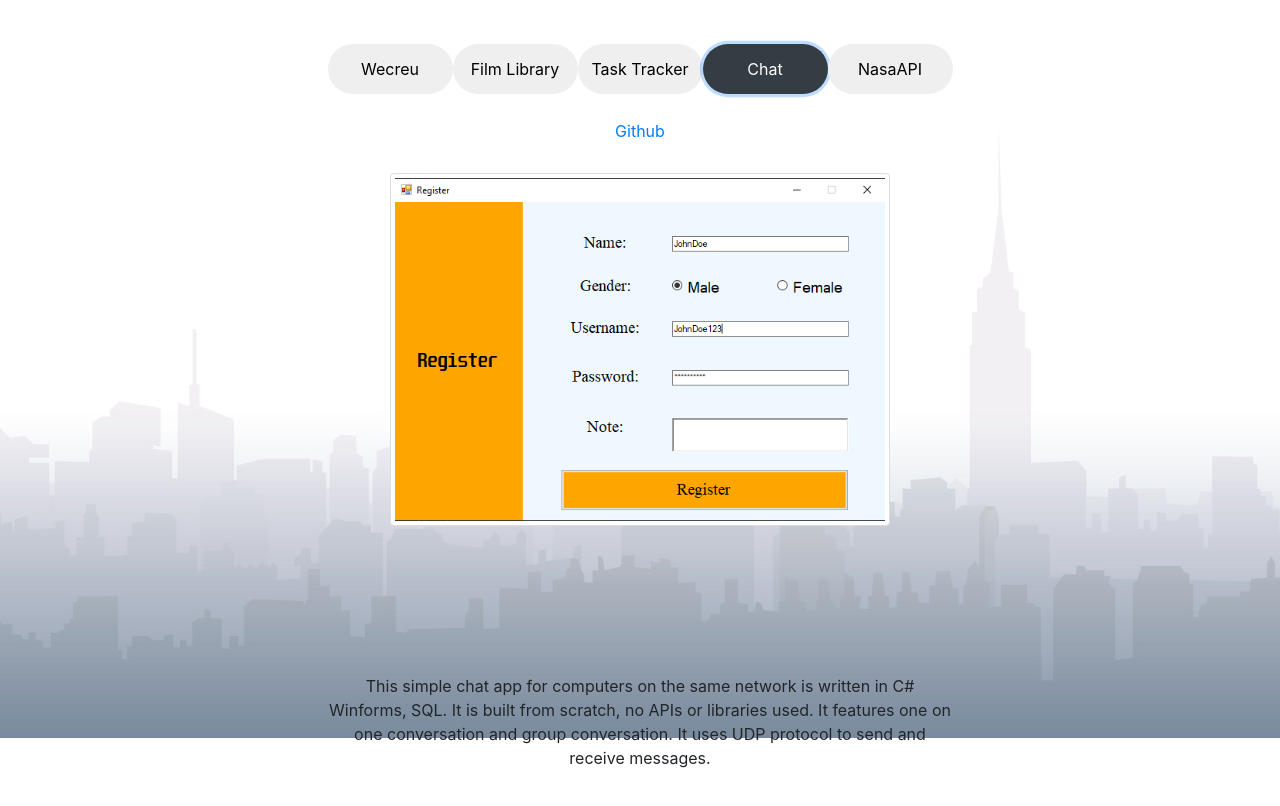
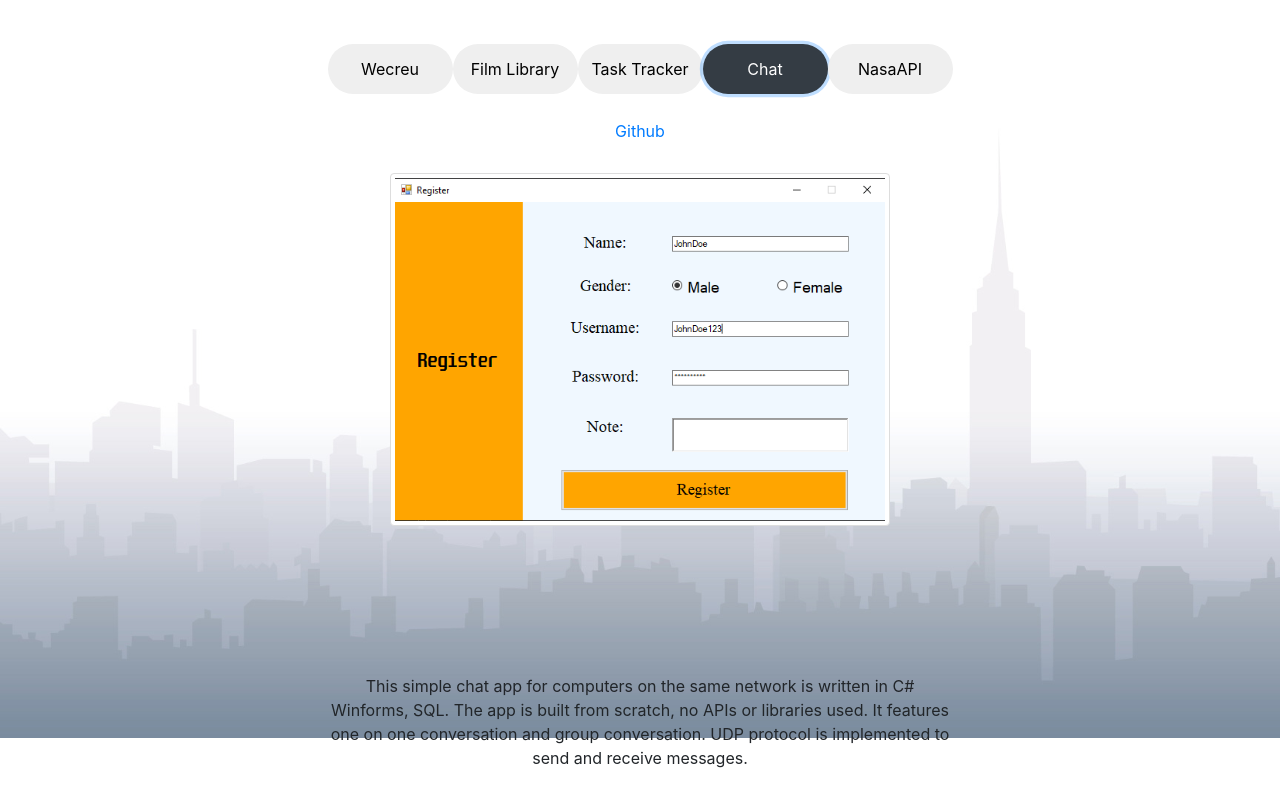
Before and after one commit to nhquang/nhquang.github.io, a plain HTML site: page projects.html in a window 1280 px wide. Both pictures are taken after a click on the button "Chat". Shown: the part 62-868 px from the top of the page. Drawn offline with nearby package versions, Linux system fonts and the light colour scheme.

Commit message:
better wording for description

```diff
--- a/projects.html
+++ b/projects.html
@@ -452,7 +452,7 @@
 			</script>
 		</div>
 		<div class="descriptText4" id="desText4" style="text-align:center; margin:auto;width:50%; margin-top:28px; ">
-				This simple chat app for computers on the same network is written in C# Winforms, SQL. It is built from scratch, no APIs or libraries used. It features one on one conversation and group conversation. It uses UDP protocol to send and receive messages.
+				This simple chat app for computers on the same network is written in C# Winforms, SQL. The app is built from scratch, no APIs or libraries used. It features one on one conversation and group conversation. UDP protocol is implemented to send and receive messages.
 		</div>
 		<div class="descript5" id="des5" style="padding-top:25px;width:50%; margin:auto;text-align:center;height:60%;">
 			<a href="https://github.com/nhquang/Nasa/releases">Github</a>
```
